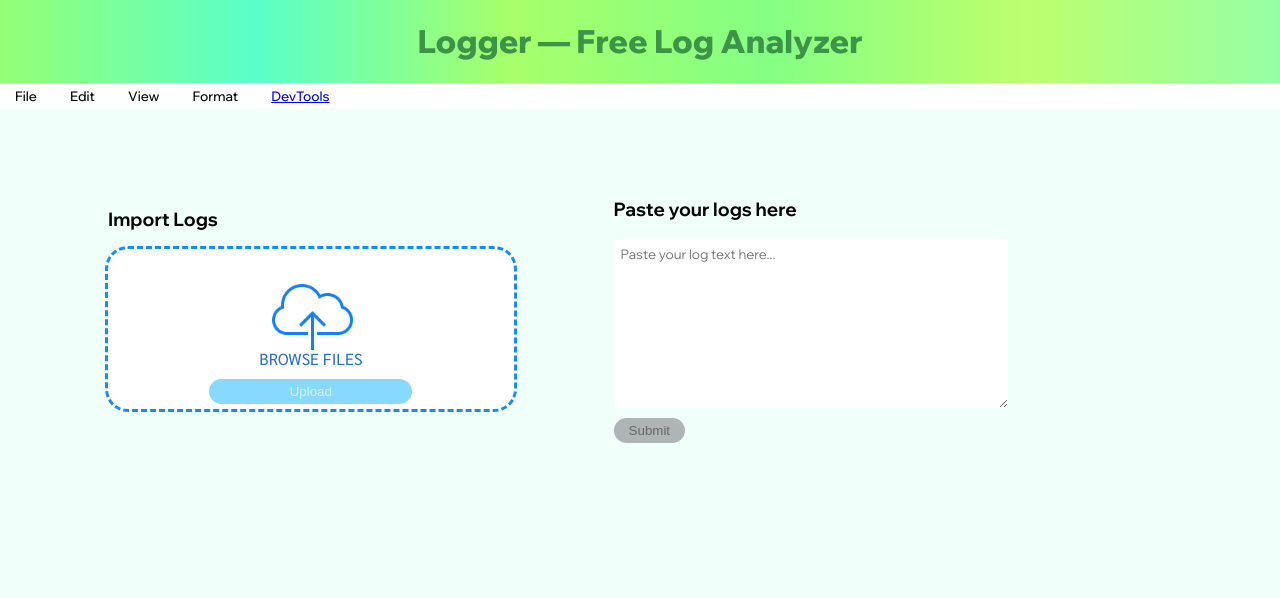
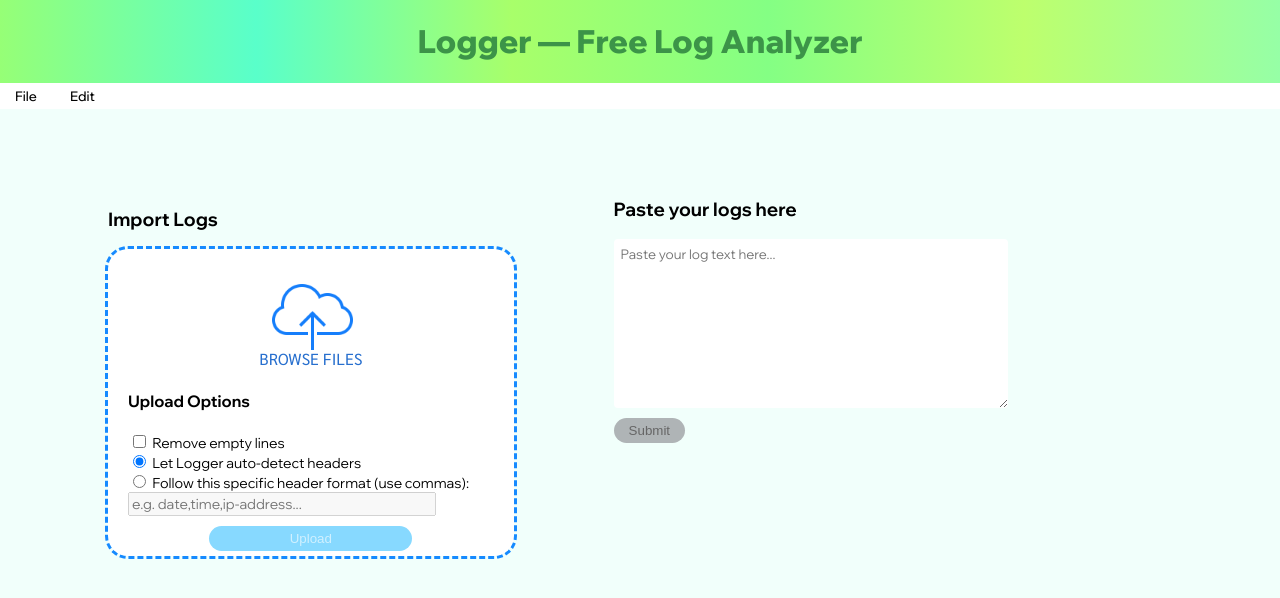
Before and after one commit to zaneypal/logger, a Flask app: page / in a window 1280 px wide. Shown: the top 598 px of the page. Run offline with Flask 3, Linux system fonts and the light colour scheme; data that the repository does not hold is empty; some web fonts are replaced.

Commit message:
Added upload options for when importing log files

```diff
--- a/app.py
+++ b/app.py
@@ -24,6 +24,8 @@ class recentFile(db.Model):
     name: Mapped[str] = mapped_column(nullable=False)
     content: Mapped[str] = mapped_column(nullable=False)
     upload_date: Mapped[str] = mapped_column(nullable=False)
+    no_empty_lines: Mapped[bool] = mapped_column(nullable=False)
+    header_format: Mapped[str]
 
 class loggerSession(db.Model):
     line: Mapped[int] = mapped_column(primary_key=True)
@@ -35,7 +37,7 @@ with app.app_context():
 
 app.app_context().push()
 
-logger_config = "hostname,username,ip_address,date,time,request,command,protocol,status_code,data_in,data_out,file_size,operating_system"
+logger_config = "date,time,ip_address,username,operating_system,request,command,protocol,status_code,data_in,data_out,file_size,hostname"
 
 # Redirects user to homepage when visting the site
 @app.route('/', methods=['POST', 'GET'])
@@ -58,8 +60,19 @@ def index():
                 data = request.form['log-text-field'].encode()
                 filename = 'Pasted Log'
 
+            try:
+                if request.form['remove-empty-lines']:
+                    no_empty_lines = True
+            except:
+                no_empty_lines = False
+
+            if request.form['upload-option'] == "custom":
+                header_format = request.form['header-format']
+            else:
+                header_format = "auto"
+
             current_datetime = get_exact_datetime()
-            db.session.add(recentFile(name=filename, content=data, upload_date=current_datetime))
+            db.session.add(recentFile(name=filename, content=data, upload_date=current_datetime, no_empty_lines=no_empty_lines, header_format=header_format))
             db.session.commit()
             tag = db.session.execute(db.select(recentFile.upload_date).where(recentFile.upload_date == current_datetime)).scalar()
 
@@ -87,40 +100,46 @@ def view_log(file, tag):
 
         logs_result = db.session.execute(db.select(recentFile).where(and_(recentFile.name == file, recentFile.upload_date == tag))).scalar()
         logs = logs_result.content.decode().split('\n')
+        logger_fields = logger_config.split(',')
 
-        logger_data = {}
-        logger_fields = logger_config.split(',')
-        for field in logger_fields:
-            logger_data[field] = ""
 
+        delimiter = ', '
         for line in logs:
-            logger_data_str = ""
-            for field in logger_data.keys():
-                if match:= re.search(patterns[field][1], line):
-                    if patterns[field][0] == 1:
-                        logger_data[field]=match.group()
-                    elif patterns[field][0] == 2:
-                        logger_data[field]=format_date(match.group())
-                if field == list(logger_data.keys())[-1]:
-                    logger_data_str += logger_data[field]
-                else:
-                    logger_data_str += f"{logger_data[field]},"
-            db.session.add(loggerSession(config=False, data=logger_data_str))
+            line_data = {}
+            for field in logger_fields:
+                line_data[field] = ''
+
+            log_values = line.split(delimiter)
+            for value in log_values:
+                for field in logger_fields:
+                    if match:= re.search(patterns[field][1], value):
+                        if patterns[field][0] == 1:
+                            line_data[field] = match.group()
+                        elif patterns[field][0] == 2:
+                            line_data[field] = format_date(match.group())
+                        logger_fields.remove(field)
+                        break
+
+            logger_fields = logger_config.split(',')
+
+
+            line_data_list = list()
+            for field in logger_fields:
+                line_data_list.append(line_data[field])
+            line_data_str = ','.join(line_data_list)
+            db.session.add(loggerSession(config=False, data=line_data_str))
             db.session.commit()
 
+        # Logger Table
         logger_result = loggerSession.query.filter(loggerSession.config == False).all()
         header_result = loggerSession.query.filter(loggerSession.config == True).scalar()
-
-        temp = []
-        field_data = []
+        temp, field_data = [], []
         for res in logger_result:
             temp.append(res.data)
         for data in temp:
             field_data.append(data.split(','))
 
-        temp = str()
-        temp += header_result.data
-        temp = temp.split(",")
+        temp = str(header_result.data).split(",")
         header_data = []
         for data in temp:
             header_data.append(data.replace("_", " ").title())
@@ -132,7 +151,10 @@ def view_log(file, tag):
             else:
                 no_empty_lines.append(line)
 
-        return render_template('logger-session.html', logs=logs, headers=header_data, fields=field_data, no_empty_lines=no_empty_lines)
+        if logs_result.no_empty_lines == 1:
+            logs = no_empty_lines
+
+        return render_template('logger-session.html', logs=logs, headers=header_data, fields=field_data)
 
 # Lets user find regex matches of uploaded log file
 @app.route('/loggerquery/<file>?tag=<tag>?query=<pattern>', methods=['GET', 'POST'])
@@ -164,9 +186,5 @@ def query_log(file, tag, pattern):
 
     return render_template('logger-query.html', results=results, matches_only=matches_only, no_empty_lines=no_empty_lines, pattern=f"'{pattern}'")
 
-@app.route('/test')
-def test():
-    return render_template('test.html')
-
 if __name__ == '__main__':
     app.run(debug=True)
--- a/regex.py
+++ b/regex.py
@@ -31,14 +31,14 @@ def format_date(date_str):
     if date == False:
         return None
     else:
-        return f"{date.year}-{date.month}-{date.day}"
+        return f"{date.month}/{date.day}/{date.year}"
 
 patterns = {
+    'date': [2, re.compile(r"(?:[JFMASOND][a-z]{2,8} (?:(?:30|31)|[0-2]?[0-9]), \d{4})|(?:(?:\d{1,2}(?:\/|-| |)){2}\d{2,4})")],
+    'time': [1, re.compile(r"(?:(?:1[0-2]|0?[0-9])(?::[0-5][0-9]){1,2} ?(?:AM|PM)?)|(?:(?:2[0-3]|1[0-9]|0?[0-9])(?::[0-5][0-9]){1,2})", re.IGNORECASE)],
     'hostname': [1, re.compile(r"(?=.{1,255}$)[0-9A-Za-z](?:(?:[0-9A-Za-z]|-){0,61}[0-9A-Za-z])?(?:\.[0-9A-Za-z](?:(?:[0-9A-Za-z]|-){0,61}[0-9A-Za-z])?)*\.?")],
     'username': [1, re.compile(r"[a-z]{4,}\w*")],
     'ip_address': [1, re.compile(r"(?:25[0-5]|(?:2[0-4]|1[0-9]|[1-9]|)[0-9]\.){3}(?:25[0-5]|(?:2[0-4]|1[0-9]|[1-9]|)[0-9])")],
-    'date': [2, re.compile(r"(?:[JFMASOND][a-z]{2,8} (?:(?:30|31)|[0-2]?[0-9]), \d{4})|(?:(?:\d{1,2}(?:\/|\.|-| |)){2}\d{2,4})")],
-    'time': [1, re.compile(r"(?:(?:1[0-2]|0?[0-9])(?::[0-5][0-9]){1,2} ?(?:AM|PM)?)|(?:(?:2[0-3]|1[0-9]|0?[0-9])(?::[0-5][0-9]){1,2})", re.IGNORECASE)],
     'request': [1, re.compile(r"(?:GET|HEAD|POST|PUT|DELETE|CONNECT|OPTIONS|TRACE|PATCH)", re.IGNORECASE)],
     'command': [1, re.compile(r"")],
     'protocol': [1, re.compile(r"(?:TCP/IP|SMTP|PPP|FTP|SFTP|HTTPS?|TELNET|POP3|IPV[46]|ICMP|UDP|IMAP|SSH|Gopher)", re.IGNORECASE)],
--- a/static/css/header.css
+++ b/static/css/header.css
@@ -37,19 +37,13 @@
     color: white;
 }
 
-/* Doesn't work right now
-.top-bar-option:active > #secondary-bar {
-    animation: slideDown 1s;
-}
-*/
-
 .secondary-bar {
     display: none;
     width: 100%;
     height: 40px;
     max-height: 40px;
     padding-left: 30px;
-    border-top: solid 2px #4f6b4c;
+    border-top: solid 1.2px #4f6b4c;
 }
 
 .secondary-bar.active {
@@ -90,18 +84,17 @@
                 color 0.3s;
 }
 
-#auto-fields-button.active {
+#auto-fields-btn.active {
     background-color: #e4433a;
     color: white;
 }
 
-#raw-log-button.active,
-#matches-only-button.active {
+#raw-log-btn.active {
     background-color: #4780fa;
     color: #ffffff;
 }
 
-#empty-lines-button.active {
+#matches-only-btn.active {
     background-color: #1eb65d;
     color: white;
 }
--- a/static/css/index.css
+++ b/static/css/index.css
@@ -18,11 +18,15 @@
     overflow: hidden;
 }
 
+.upload-form * {
+    user-select: none;
+}
+
 #loggerfile {
     visibility: hidden;
 }
 
-label {
+label[for="loggerfile"] {
     border-radius: 5px;
     outline: solid 2px #276fce00;
     padding: 50px 160px;
@@ -34,7 +38,7 @@ label {
     position: relative;
 }
 
-label span {
+label[for="loggerfile"] span {
     font-family: "Sarabun";
     text-transform: uppercase;
     color: #276fce;
@@ -45,11 +49,24 @@ label span {
     right: 0;
 }
 
-label:hover span {
+label[for="loggerfile"]:hover span {
     color: #3bc1ff;
     text-shadow: 0 0 1.2px #00ccff;
     transition: color 0.12s,
                 text-shadow 0.12s;
+}
+
+.upload-option {
+    font-size: 14px;
+}
+
+#upload-option-other {
+    width: 300px;
+    max-width: 300px;
+}
+
+#upload-option1 {
+    margin-left: 5px;
 }
 
 #upload-icon {
--- a/static/css/logger-session.css
+++ b/static/css/logger-session.css
@@ -37,7 +37,7 @@
     padding: 10px;
 }
 
-#raw-log {
+.log-view {
     width: 100%;
     margin-top: 20px;
     display: none;
@@ -51,10 +51,6 @@ th.line-number {
     width: 5%;
 }
 
-#matches-only {
-    display: none;
-}
-
 #empty-lines {
     display: none;
 }
--- a/static/css/main.css
+++ b/static/css/main.css
@@ -21,6 +21,7 @@ header {
     top: 0;
     left: 0;
     right: 0;
+    z-index: 2;
     user-select: none;
     overflow: hidden;
     background: linear-gradient(to right, #96ff76, #59ffca, #a8ff6a, #84ff84, #bdff6d, #96ffa6)
@@ -49,16 +50,21 @@ mark {
     background-color: #4fdd8d;
     color: #212121;
     font-family: 'Franklin Gothic Medium', 'Arial Narrow', Arial, sans-serif;
+    margin-right: 1px;
 }
 
 #overlay {
-    background-color: #2121215c;
-    z-index: 1;
+    background-color: #21212121;
+    z-index: 3;
     display: none;
-    position: absolute;
+    position: fixed;
     left: 0;
     right: 0;
     top: 0;
     bottom: 0;
     margin: auto;
 }
+
+#overlay.on {
+    display: block;
+}
--- a/static/css/popup-panels.css
+++ b/static/css/popup-panels.css
@@ -5,7 +5,7 @@
     top: 0;
     bottom: 0;
     margin: auto;
-    z-index: 2;
+    z-index: 4;
     text-align: center;
     padding: 5px;
     width: 500px;
@@ -15,6 +15,15 @@
     background-color: white;
     overflow: hidden;
     display: none;
+}
+
+.panel.ready {
+    display: block;
+}
+
+.panel.ready #configure-fields-interface.ready,
+.panel.ready #add-fields-interface.ready {
+    display: block;
 }
 
 #editor-body {
@@ -31,6 +40,7 @@
     margin-top: 10px;
 }
 
-#add-field-interface {
+#configure-fields-interface,
+#add-fields-interface {
     display: none;
 }
--- a/static/js/main.js
+++ b/static/js/main.js
@@ -32,35 +32,107 @@ function openSecondBar(option) {
 
 function toggleTable(elementID) {
     let tableOption = document.getElementById(elementID);
+    const logView = document.querySelectorAll('.log-view');
+    const tableButton = document.querySelectorAll('.table-btn');
+    const currentButton = document.getElementById(elementID+'-btn');
 
-    let tableSelector = document.querySelectorAll(".raw-log");
-    for (let x = 0; x < tableSelector.length; x++) {
-        if (tableSelector[x] === tableOption) {
-            continue
+    if (window.location.href.includes('/loggersession/')) {
+        for (let x = 0; x < logView.length; x++) {
+            if (logView[x] === tableOption) {
+                logView[x].classList.toggle("active");
+            }
         }
-        tableSelector[x].classList.remove("active");
+        currentButton.classList.toggle("active");
+    } else {
+        for (let x = 0; x < logView.length; x++) {
+            if (logView[x] === tableOption) {
+                logView[x].classList.toggle("active");
+            } else {
+                logView[x].classList.remove("active");
+            }
+        }
+
+        for (let x = 0; x < tableButton.length; x++) {
+            if (tableButton[x] === currentButton) {
+                tableButton[x].classList.toggle("active");
+            } else {
+                tableButton[x].classList.remove("active");
+            }
+        }
     }
-
-    tableOption.classList.toggle("active");
-
-    document.getElementById(elementID+'-button').classList.toggle("active");
 }
 
+const submitButton = document.getElementById("submit-btn");
 function activateButton() {
     if (document.getElementById("paste-logs-field").value === "") {
-        document.getElementById("submit-btn").classList.remove("ready")
+        submitButton.classList.remove("ready");
     } else {
-        document.getElementById("submit-btn").classList.add("ready")
+        submitButton.classList.add("ready");
+    }
+}
+
+function openPanel(option, suboption) {
+    document.getElementById('overlay').classList.add("on");
+
+    if (option === 'fields-editor') {
+        document.getElementById('fields-editor').classList.add("ready");
+        if (suboption === 'configure') {
+            document.getElementById('configure-fields-interface').classList.add("ready");
+        } else if (suboption === 'add') {
+            document.getElementById('add-fields-interface').classList.add("ready");
+        }
     }
 }
 
 // Upload button changes color when a file is selected
 const loggerFile = document.getElementById('loggerfile');
-const selectedFileName = document.getElementById('selected-filename')
+const selectedFileName = document.getElementById('selected-filename');
+const uploadButton = document.getElementById('upload-button');
 
 loggerFile.addEventListener('change', function() {
     selectedFileName.textContent = this.files[0].name;
-    document.getElementById('upload-button').classList.add('ready');
+    uploadButton.classList.add('ready');
+
+    if (uploadOptionText.checked === true && headerFormat.value === '') {
+        uploadButton.classList.remove('ready');
+    }
+})
+
+const uploadOptionText = document.getElementById('upload-option3');
+const uploadOption = document.getElementById('upload-option2');
+const headerFormat = document.getElementById('upload-option-other');
+uploadOptionText.addEventListener('mouseup', function() {
+    headerFormat.disabled = false;
+    uploadButton.classList.remove('ready')
+})
+
+document.querySelector('label[for="upload-option3"]').addEventListener('mouseup', function() {
+    headerFormat.disabled = false;
+    uploadButton.classList.remove('ready')
+})
+
+uploadOption.addEventListener('mouseup', function() {
+    headerFormat.disabled = true;
+    if (loggerFile.value != '') {
+        uploadButton.classList.add('ready');
+    }
+})
+
+document.querySelector('label[for="upload-option2"]').addEventListener('mouseup', function() {
+    headerFormat.disabled = true;
+    if (loggerFile.value != '') {
+        uploadButton.classList.add('ready');
+    }
+})
+
+headerFormat.addEventListener('input', function() {
+    if (headerFormat.value === '') {
+        uploadButton.classList.remove('ready');
+    } else {
+        if (loggerFile.value != '') {
+            uploadButton.classList.add('ready');
+        }
+    }
 })
 
 // Removes red lines under misspelled words
--- a/templates/base.html
+++ b/templates/base.html
@@ -20,12 +20,11 @@
     <header>
         <h1><a href="{{url_for('index')}}">Logger &#8212; Free Log Analyzer</a></h1>
         <div id="top-bar">
-            <button class="top-bar-option" onclick="openSecondBar('file')">File</button>
-            <button class="top-bar-option" onclick="openSecondBar('edit')">Edit</button>
-            <button class="top-bar-option" onclick="openSecondBar('view')">View</button>
-            <button class="top-bar-option" onclick="openSecondBar('format')">Format</button>
+            <button class="top-bar-option" id="option-file" onclick="openSecondBar('file')">File</button>
+            <button class="top-bar-option" id="option-edit" onclick="openSecondBar('edit')">Edit</button>
+            <button class="top-bar-option" id="option-view" onclick="openSecondBar('view')">View</button>
+            <button class="top-bar-option" id="option-format" onclick="openSecondBar('format')">Format</button>
             <button class="top-bar-option" id="option-regex" onclick="openSecondBar('regex')">RegEx Search</button>
-            <button class="top-bar-option"><a href="{{ url_for('test') }}">DevTools</a></button>
         </div>
 
         <div class="secondary-bar" id="file-options">
@@ -37,21 +36,20 @@
         </div>
 
         <div class="secondary-bar" id="edit-options">
-            <button id="cut-button">Cut</button>
-            <button id="copy-button">Copy</button>
-            <button id="paste-button">Paste</button>
+            <button id="cut-btn">Cut</button>
+            <button id="copy-btn">Copy</button>
+            <button id="paste-btn">Paste</button>
         </div>
 
         <div class="secondary-bar" id="view-options">
-            <button id="auto-fields-button" onclick="toggleTable('auto-fields')">Logger Table</button>
-            <button id="raw-log-button" class="active" onclick="toggleTable('raw-log')">Raw Log</button>
-            <button id="matches-only-button" onclick="toggleTable('matches-only')">Show only Lines that Match Regex</button>
-            <button id="empty-lines-button" onclick="toggleTable('empty-lines')">No Empty Lines</button>
+            <button id="auto-fields-btn" class="table-btn" onclick="toggleTable('auto-fields')">Logger Table</button>
+            <button id="raw-log-btn" class="active table-btn" onclick="toggleTable('raw-log')">Raw Log</button>
+            <button id="matches-only-btn" class="table-btn" onclick="toggleTable('matches-only')">Show only Lines that Match Regex</button>
         </div>
 
         <div class="secondary-bar" id="format-options">
-            <button onclick="openPanel('fields-editor')">Configure Fields</button>
-            <button>Add Field</button>
+            <button onclick="openPanel('fields-editor', 'configure')">Configure Fields</button>
+            <button onclick="openPanel('fields-editor', 'add')">Add Field</button>
             <button>Change Delimiter</button>
         </div>
 
@@ -65,8 +63,8 @@
 
     <!--Pop-up Panels-->
     <div id="fields-editor" class="panel">
-        <div id="add-field-interface">
-            Add Field
+        <div id="configure-field-interface">
+            Configure Fields
             <div class="editor-body">
                 <form method="POST" enctype="multipart/form-data">
                     <input type="text" name="field-name" placeholder="New Field Name">
@@ -76,8 +74,8 @@
             </div>
         </div>
 
-        <div id="configure-field-interface">
-            Configure Fields
+        <div id="add-field-interface">
+            Add Field
             <div class="editor-body">
                 <form method="POST" enctype="multipart/form-data">
                     <input type="text" name="field-name" placeholder="New Field Name">
--- a/templates/index.html
+++ b/templates/index.html
@@ -1,7 +1,11 @@
 {% extends 'base.html' %}
 
 {% block head %}
-
+<style>
+#option-view, #option-format {
+    display: none;
+}
+</style>
 {% endblock %}
 
 {% block body %}
@@ -14,6 +18,14 @@
                     <img src="static/images/upload-icon.png" alt="Upload Button" id="upload-icon">
                     <span id="selected-filename">Browse Files</span>
                 </label>
+                <h4>Upload Options</h4>
+                <input type="checkbox" name="remove-empty-lines" value="1" id="upload-option1">
+                <label for="upload-option1" class="upload-option">Remove empty lines</label><br>
+                <input type="radio" name="upload-option" value="auto" id="upload-option2" checked="checked">
+                <label for="upload-option2" class="upload-option">Let Logger auto-detect headers</label><br>
+                <input type="radio" name="upload-option" value="custom" id="upload-option3">
+                <label for="upload-option3" class="upload-option">Follow this specific header format (use commas):</label><br>
+                <input type="text" name="header-format" class="upload-option" id="upload-option-other" placeholder="e.g. date,time,ip-address..." disabled>
                 <input type="submit" value="Upload" id="upload-button">
             </form>
 
```
Also changed, not shown: templates/logger-query.html (+7 -15 lines), templates/logger-session.html (+6 -15 lines), templates/test.html (deleted, +0 -19 lines).
